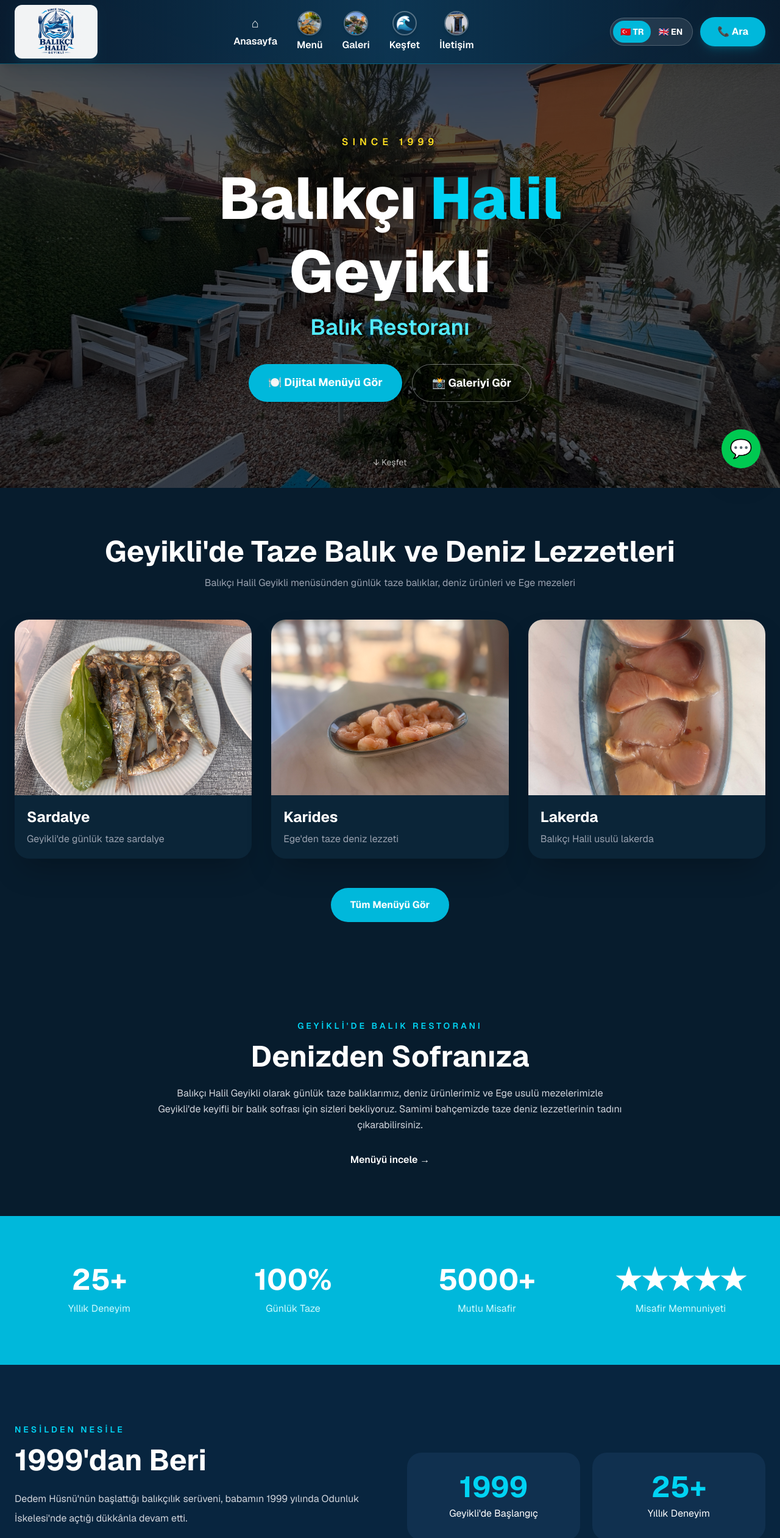
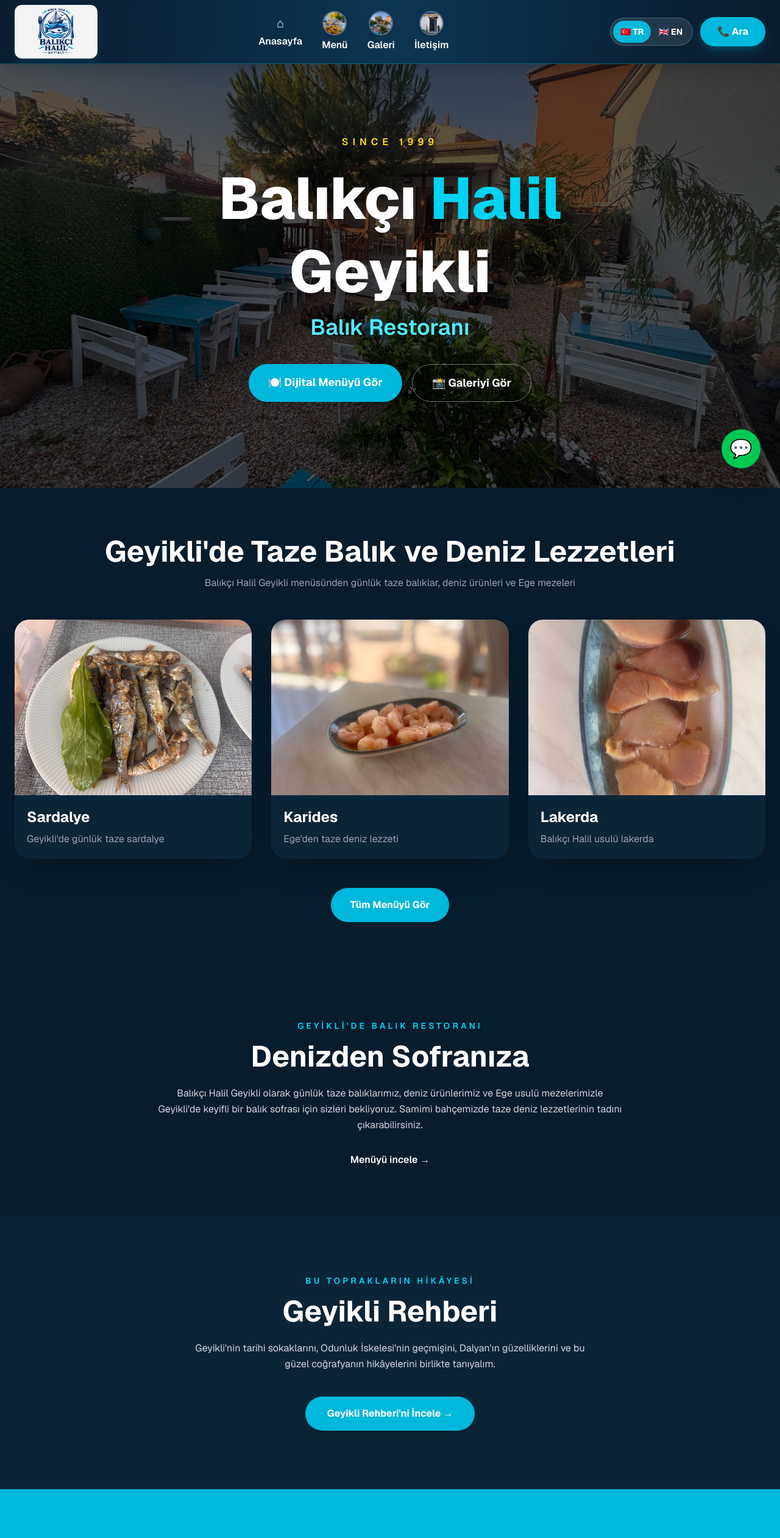
Before and after one commit to emresarper8-cpu/balikcihalilgeyikli, a Next.js app: page / in a window 1280 px wide. Shown: the top 2522 px of the page at 61% size. Built offline with nearby package versions, Linux system fonts and the light colour scheme.

Commit message:
Geyikli Rehberi düzenlemesi

```diff
--- a/app/components/navbar.tsx
+++ b/app/components/navbar.tsx
@@ -24,7 +24,6 @@ export default function Navbar() {
         {/* MASAÜSTÜ MENÜ */}
         <div className="hidden md:flex items-center gap-8 text-white font-semibold">
 
-          {/* ANASAYFA */}
           <a
             href="/"
             className="group flex flex-col items-center gap-1 text-cyan-300 hover:text-cyan-200 transition"
@@ -33,7 +32,6 @@ export default function Navbar() {
             <span>Anasayfa</span>
           </a>
 
-          {/* MENÜ */}
           <a
             href="/menu"
             className="group flex flex-col items-center gap-1 hover:text-cyan-300 transition"
@@ -48,7 +46,6 @@ export default function Navbar() {
             <span>Menü</span>
           </a>
 
-          {/* GALERİ */}
           <a
             href="/#galeri"
             className="group flex flex-col items-center gap-1 hover:text-cyan-300 transition"
@@ -63,18 +60,6 @@ export default function Navbar() {
             <span>Galeri</span>
           </a>
 
-          {/* KEŞFET */}
-          <a
-            href="/kesfet"
-            className="group flex flex-col items-center gap-1 hover:text-cyan-300 transition"
-          >
-            <span className="w-10 h-10 flex items-center justify-center rounded-full border-2 border-white/30 group-hover:border-cyan-400 transition shadow-md text-2xl">
-              🌊
-            </span>
-            <span>Keşfet</span>
-          </a>
-
-          {/* İLETİŞİM */}
           <a
             href="/#iletisim"
             className="group flex flex-col items-center gap-1 hover:text-cyan-300 transition"
@@ -137,7 +122,6 @@ export default function Navbar() {
       {/* MOBİL MENÜ */}
       {menuOpen && (
         <div className="md:hidden bg-[#061a2e] border-t border-cyan-400/20 px-6 py-5">
-
           <div className="flex flex-col gap-4 text-white font-semibold">
 
             <a
@@ -172,18 +156,6 @@ export default function Navbar() {
                 className="w-10 h-10 rounded-full object-cover"
               />
               Galeri
-            </a>
-
-            {/* MOBİL KEŞFET */}
-            <a
-              href="/kesfet"
-              onClick={() => setMenuOpen(false)}
-              className="flex items-center gap-3 hover:text-cyan-300 transition"
-            >
-              <span className="w-10 h-10 flex items-center justify-center rounded-full border border-white/30 text-xl">
-                🌊
-              </span>
-              Geyikli'yi Keşfet
             </a>
 
             <a
@@ -227,10 +199,8 @@ export default function Navbar() {
             </a>
 
           </div>
-
         </div>
       )}
-
     </nav>
   );
 }
--- a/app/page.tsx
+++ b/app/page.tsx
@@ -1,3 +1,4 @@
+
 import Navbar from "./components/navbar";
 import About from "./components/about";
 import Gallery from "./components/gallery";
@@ -11,7 +12,6 @@ import CTA from "./components/cta";
 export default function Home() {
   return (
     <main>
-      {/* NAVBAR */}
       <Navbar />
 
       {/* HERO */}
@@ -53,10 +53,6 @@ export default function Home() {
               📸 Galeriyi Gör
             </a>
           </div>
-        </div>
-
-        <div className="absolute bottom-8 left-1/2 -translate-x-1/2 text-white/70 text-sm">
-          ↓ Keşfet
         </div>
       </section>
 
@@ -152,6 +148,32 @@ export default function Home() {
         </div>
       </section>
 
+      {/* GEYİKLİ REHBERİ */}
+      <section className="py-24 px-6 bg-[#0b2538]">
+        <div className="max-w-6xl mx-auto text-center">
+          <p className="text-cyan-400 font-semibold tracking-[4px] text-sm">
+            BU TOPRAKLARIN HİKÂYESİ
+          </p>
+
+          <h2 className="text-4xl md:text-5xl font-bold text-white mt-4">
+            Geyikli Rehberi
+          </h2>
+
+          <p className="text-gray-300 max-w-2xl mx-auto mt-6 leading-relaxed">
+            Geyikli'nin tarihi sokaklarını, Odunluk İskelesi'nin geçmişini,
+            Dalyan'ın güzelliklerini ve bu güzel coğrafyanın hikâyelerini
+            birlikte tanıyalım.
+          </p>
+
+          <a
+            href="/kesfet"
+            className="inline-block mt-10 bg-cyan-500 hover:bg-cyan-600 text-white px-9 py-4 rounded-full font-bold transition shadow-lg"
+          >
+            Geyikli Rehberi'ni İncele →
+          </a>
+        </div>
+      </section>
+
       {/* İSTATİSTİK */}
       <Stats />
 
@@ -174,10 +196,7 @@ export default function Home() {
         <Contact />
       </div>
 
-      {/* WHATSAPP */}
       <WhatsApp />
-
-      {/* FOOTER */}
       <Footer />
     </main>
   );
```
